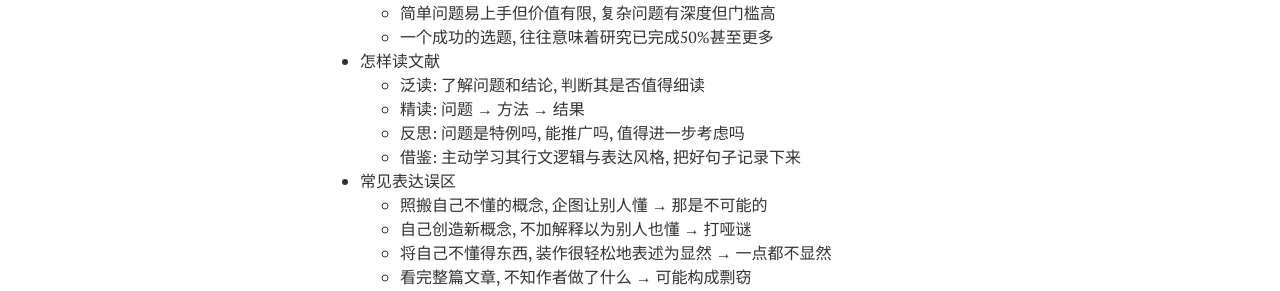
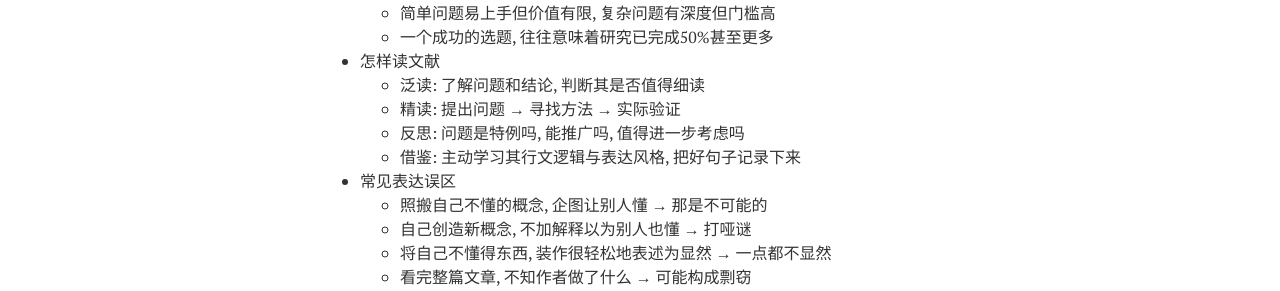
Before and after one commit to xianchaoxiu/xianchaoxiu.github.io, a Jekyll site: the page built from chinese/reading/how/index.md, in a window 1280 px wide. Shown: the part 1148-1439 px from the top of the page. Built offline with Jekyll 4.4.1, drawn with Linux system fonts in a browser that asks for light colours; nearby versions of some CDN libraries.

Commit message:
Update index.md

```diff
--- a/chinese/reading/how/index.md
+++ b/chinese/reading/how/index.md
@@ -51,7 +51,7 @@ share: false
   - 一个成功的选题, 往往意味着研究已完成50%甚至更多
 * 怎样读文献
   - 泛读: 了解问题和结论, 判断其是否值得细读
-  - 精读: 问题 → 方法 → 结果
+  - 精读: 提出问题 → 寻找方法 → 实际验证
   - 反思: 问题是特例吗, 能推广吗, 值得进一步考虑吗
   - 借鉴: 主动学习其行文逻辑与表达风格, 把好句子记录下来
 * 常见表达误区
```
